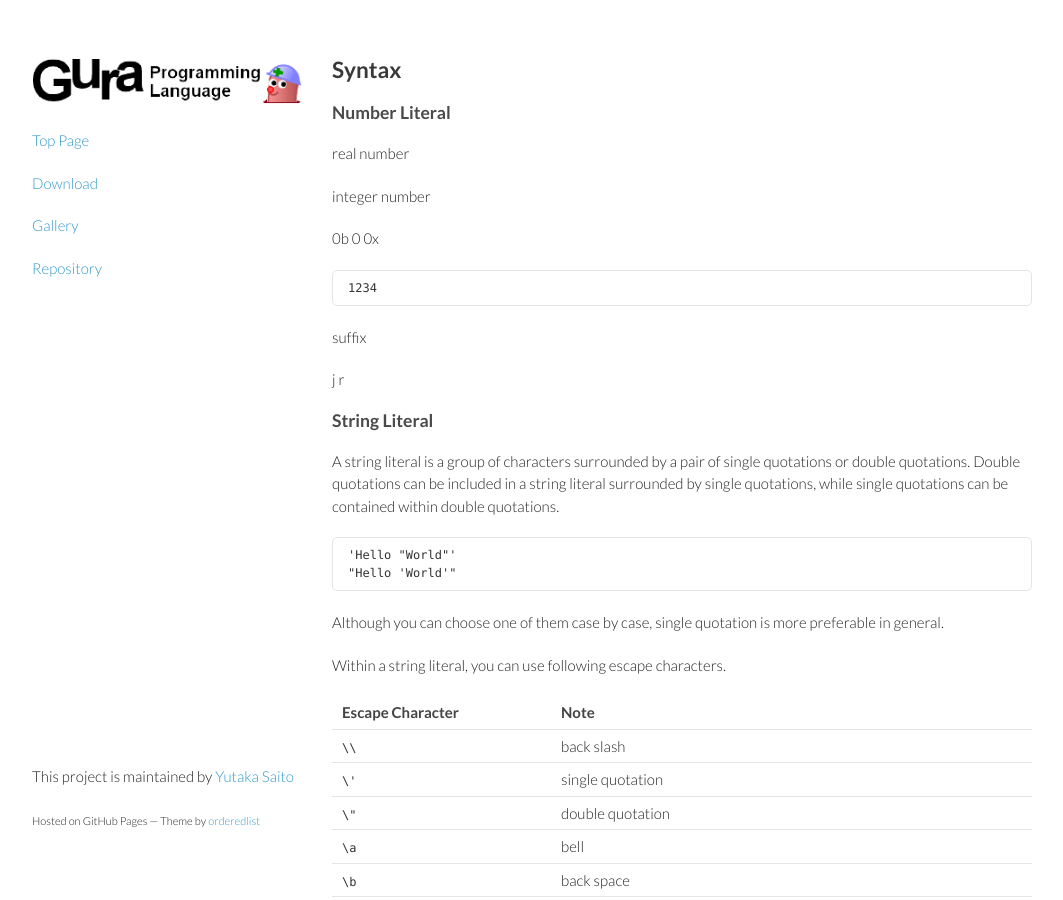
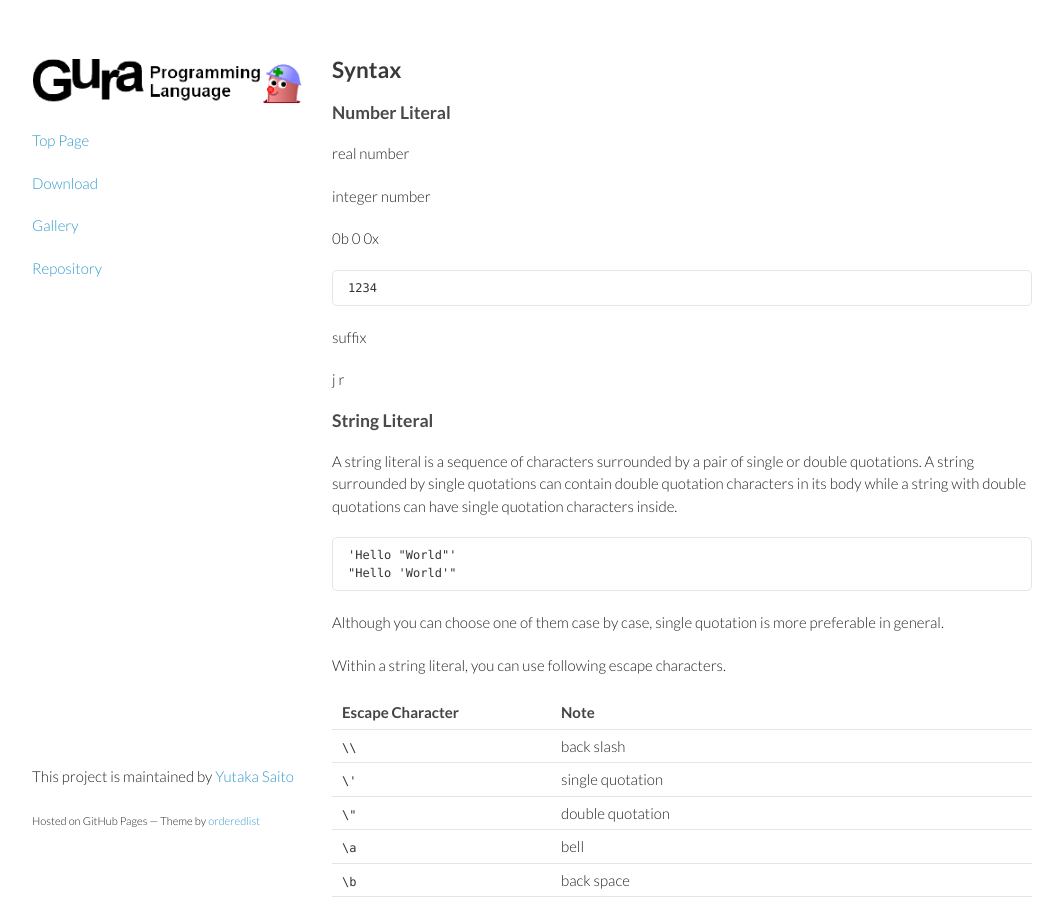
Before and after one commit to rudidude86/gura-lang.github.io, a Jekyll site: the page built from documents/Syntax.md, in a window 1280 px wide and 900 px high. Shown: the whole window, without its empty margins (108-1171 px from the left). Built offline with Jekyll 4.4.1, drawn with Linux system fonts in a browser that asks for light colours; Markdown is read by kramdown in place of the engine named in the settings.

Commit message:
updated Syntax section

```diff
--- a/documents/Syntax.md
+++ b/documents/Syntax.md
@@ -28,10 +28,10 @@ r
 
 ### String Literal
 
-A string literal is a group of characters surrounded by a pair of single quotations
-or double quotations.
-Double quotations can be included in a string literal surrounded by single quotations,
-while single quotations can be contained within double quotations.
+A string literal is a sequence of characters surrounded
+by a pair of single or double quotations.
+A string surrounded by single quotations can contain double quotation characters in its body
+while a string with double quotations can have single quotation characters inside.
 
     'Hello "World"'
     "Hello 'World'"
```
